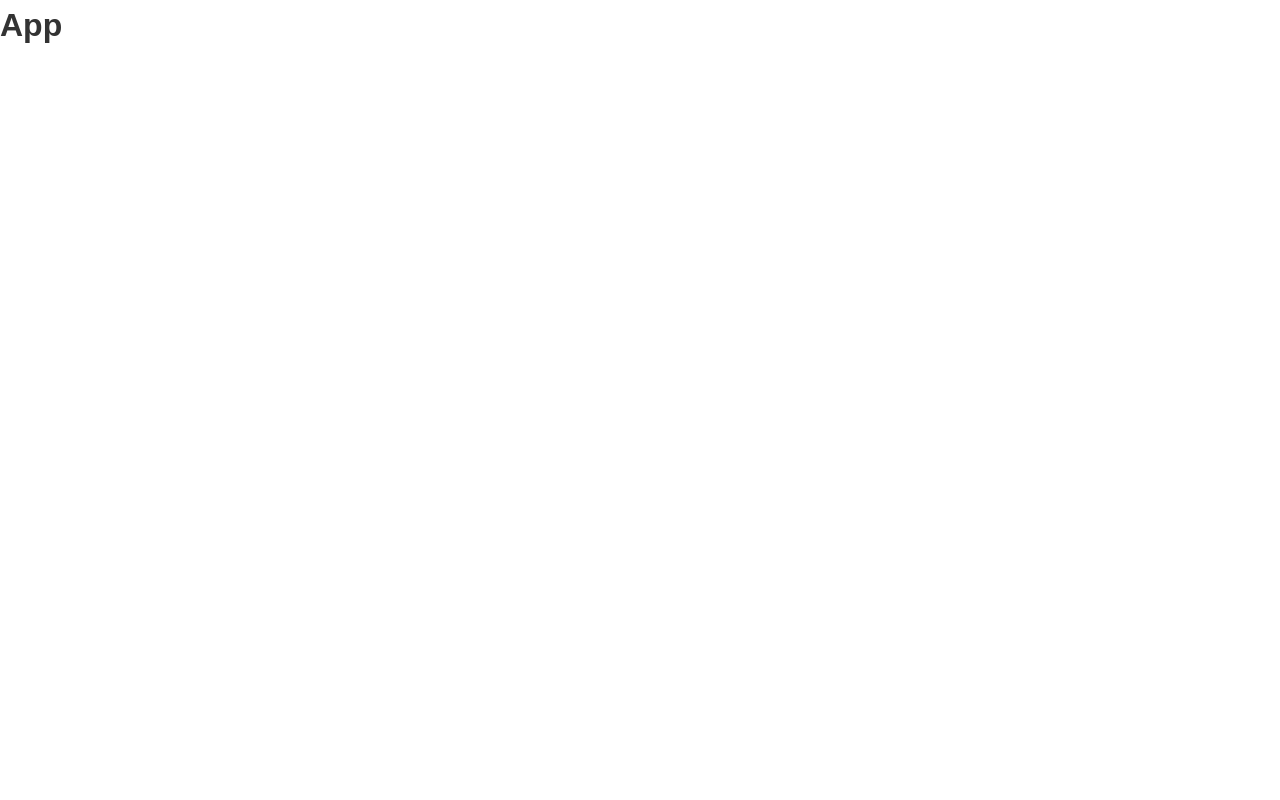
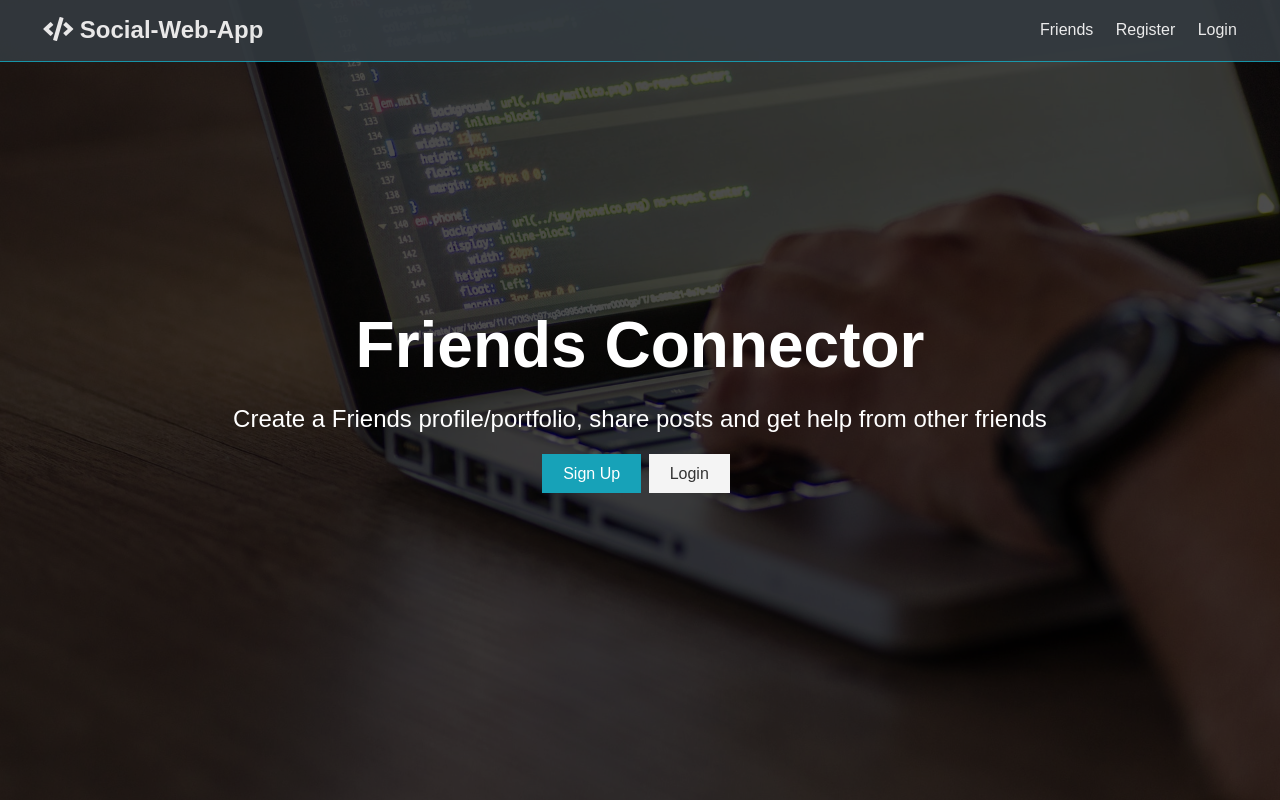
Before and after one commit to Keerthi-Mani/Project-3, a React (Create React App) app in the folder client/: page / in a window 1280 px wide. Built offline with nearby package versions, Linux system fonts and the light colour scheme.

Commit message:
homepage

```diff
--- a/client/src/App.js
+++ b/client/src/App.js
@@ -1,9 +1,11 @@
 import React, { Fragment } from "react";
 import "./App.css";
-
+import Navbar from "./components/layout/Navbar";
+import Landing from "./components/layout/Landing";
 const App = () => (
   <Fragment>
-    <h1>App</h1>
+    <Navbar />
+    <Landing />
   </Fragment>
 );
 
```
